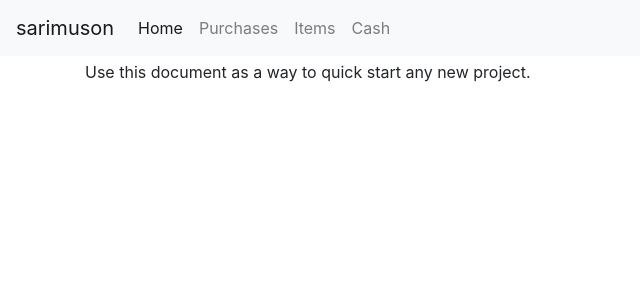
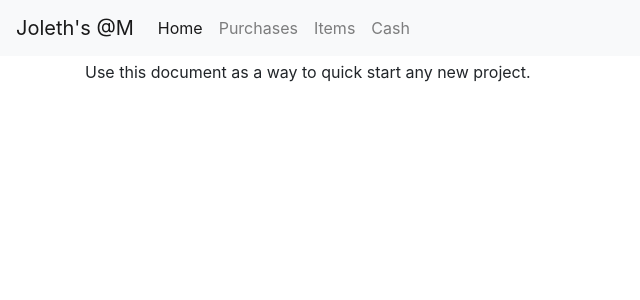
Before and after one commit to jrbenriquez/sarimuson2, a Django app: page /about/ in a window 1280 px wide. Shown: the top 300 px of the page, without its empty margins (0-640 px from the left). Run offline with Django 3.2, Linux system fonts and the light colour scheme; some libraries are stand-ins or nearby versions.

Commit message:
Cosmetic updates

```diff
--- a/sarimuson/templates/base.html
+++ b/sarimuson/templates/base.html
@@ -3,7 +3,7 @@
   <head>
     <meta charset="utf-8">
     <meta http-equiv="x-ua-compatible" content="ie=edge">
-    <title>{% block title %}sarimuson{% endblock title %}</title>
+    <title>{% block title %}Joleth's @ M{% endblock title %}</title>
     <meta name="viewport" content="width=device-width, initial-scale=1.0">
     <meta name="description" content="Purchase and Inventory for Sari Sari">
     <meta name="author" content="John Rei Enriquez">
@@ -39,7 +39,7 @@
         <button class="navbar-toggler navbar-toggler-right" type="button" data-toggle="collapse" data-target="#navbarSupportedContent" aria-controls="navbarSupportedContent" aria-expanded="false" aria-label="Toggle navigation">
           <span class="navbar-toggler-icon"></span>
         </button>
-        <a class="navbar-brand" href="{% url 'home' %}">sarimuson</a>
+        <a class="navbar-brand" href="{% url 'home' %}">Joleth's @M</a>
 
         <div class="collapse navbar-collapse" id="navbarSupportedContent">
           <ul class="navbar-nav mr-auto">
--- a/vue_frontend/src/sarimuson/components/home/TopCard.vue
+++ b/vue_frontend/src/sarimuson/components/home/TopCard.vue
@@ -1,10 +1,10 @@
 <template>
- <el-card shadow="hover">
-    <el-row class="text-md md:text-2xl">
+ <el-card shadow="hover" class="my-1 md:h-auto">
+    <el-row class="text-lg md:text-2xl">
         {{ title }}
     </el-row>
     <el-row class="flex flex-none justify-end">
-        <div class="text-lg">{{ value }}</div>
+        <div class="text-xl md:text-lg">{{ value }}</div>
     </el-row>
   </el-card>
 </template>
```
Also changed, not shown: vue_frontend/src/sarimuson/components/home/SummarySection.vue (+4 -4 lines), vue_frontend/.eslintrc.js.
